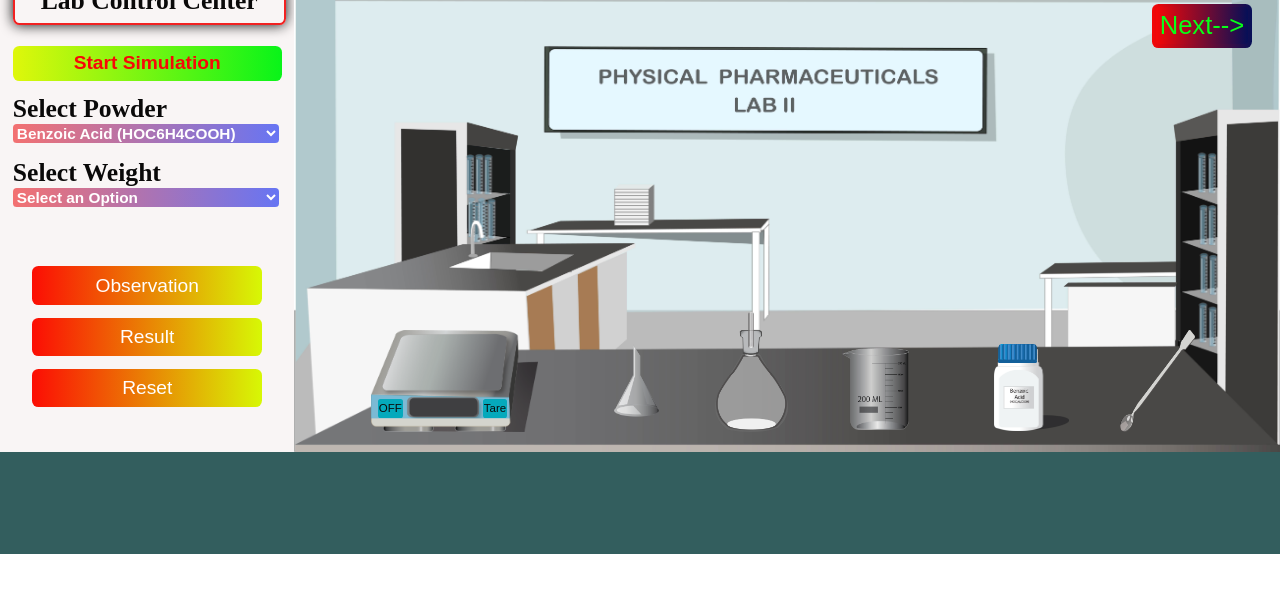
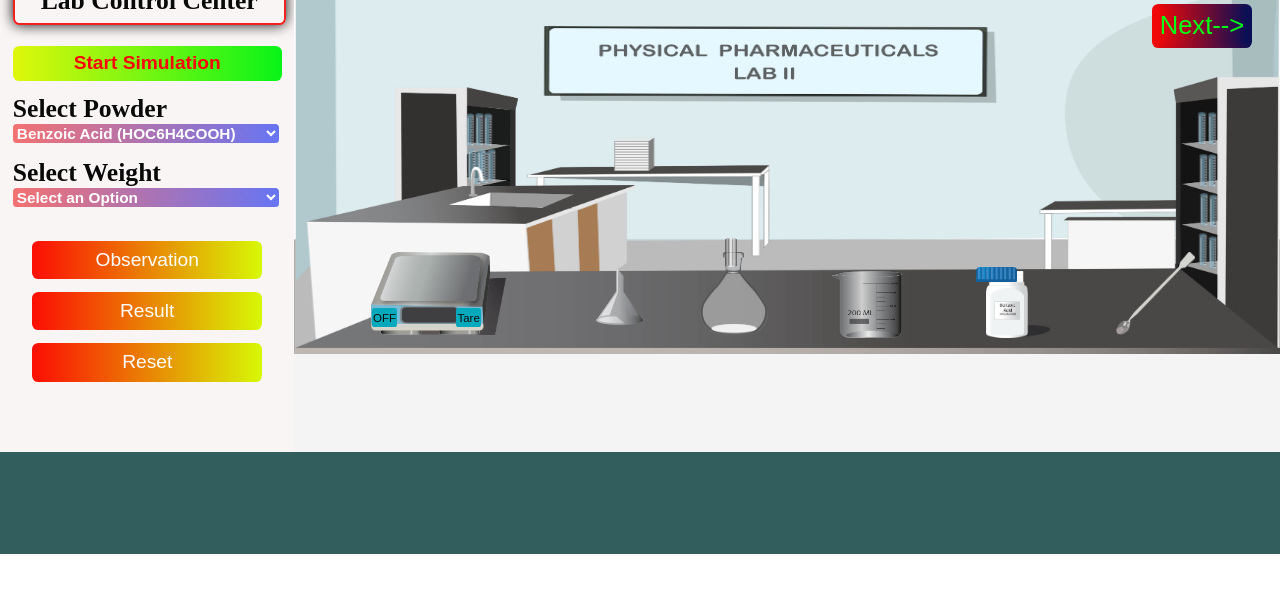
Before and after one commit to virtual-labs/exp-true-density-determination-iitk, a plain HTML site: page experiment/simulation/index.html in a window 1280 px wide. Shown: the part 150-742 px from the top of the page. Drawn offline with Linux system fonts and the light colour scheme.

Commit message:
simulation updated

```diff
--- a/experiment/simulation/style.css
+++ b/experiment/simulation/style.css
@@ -43,7 +43,7 @@ body {
   flex-direction: column;
   justify-content: flex-end;
   width: 100%;
-  height: 100%;
+  height: 81%;
   /* padding: 2vw; */
   background-image: url(./images/background.png);
   background-size: 100% 100%;
@@ -263,7 +263,7 @@ body {
   align-items: center;
   margin-top: 0.5vw;
   width: 21vw;
-  height: 18vw;
+  height: 14vw;
   /* background-color: #f4f4f4; */
 }
 
@@ -349,7 +349,7 @@ body {
 }
 
 .weight-machine button {
-  width: 7vw !important;
+  width: 4vw !important;
   height: 1.5vw !important;
   background-color: #05a9bc;
   color: rgb(12, 12, 12);
@@ -362,14 +362,14 @@ body {
 }
 #on-off-button {
   position: relative;
-  top: 5.4vw;
-  left: -12.5vw;
+  top: 4.4vw;
+  left: -10.5vw;
 }
 
 #tare-button {
   position: relative;
-  top: 5.4vw;
-  left: -6.3vw;
+  top: 4.4vw;
+  left: -5.9vw;
 }
 
 .powder div {
```
